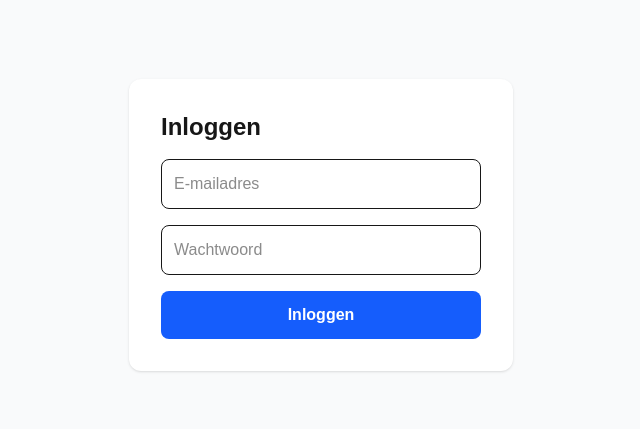
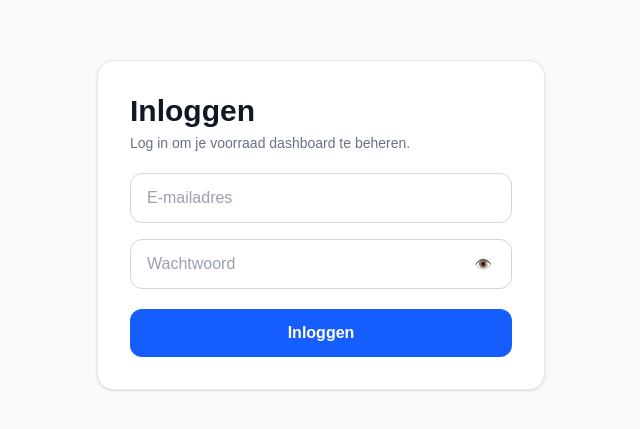
Before and after one commit to raymondschoonderbeek-cmd/voorraad-dashboard, a Next.js app: page /login in a window 1280 px wide. Shown: the part 175-604 px from the top of the page, without its empty margins (319-959 px from the left). Built offline with nearby package versions, Linux system fonts and the light colour scheme; no server answers.

Commit message:
inlog update

```diff
--- a/app/login/page.tsx
+++ b/app/login/page.tsx
@@ -1,4 +1,5 @@
 'use client'
+
 import { useState } from 'react'
 import { createClient } from '@/lib/supabase/client'
 import { useRouter } from 'next/navigation'
@@ -6,35 +7,87 @@ import { useRouter } from 'next/navigation'
 export default function LoginPage() {
   const [email, setEmail] = useState('')
   const [password, setPassword] = useState('')
+  const [showPassword, setShowPassword] = useState(false)
+
   const [error, setError] = useState('')
+  const [loading, setLoading] = useState(false)
+
   const router = useRouter()
   const supabase = createClient()
 
   async function handleLogin(e: React.FormEvent) {
     e.preventDefault()
+    setError('')
+    setLoading(true)
+
     const { error } = await supabase.auth.signInWithPassword({ email, password })
-    if (error) setError(error.message)
-    else router.push('/dashboard')
+
+    if (error) {
+      setError(error.message)
+      setLoading(false)
+    } else {
+      router.push('/dashboard')
+    }
   }
 
   return (
-    <div className="min-h-screen flex items-center justify-center bg-gray-50">
-      <form onSubmit={handleLogin} className="bg-white p-8 rounded-xl shadow w-96 space-y-4">
-        <h1 className="text-2xl font-bold">Inloggen</h1>
-        {error && <p className="text-red-500 text-sm">{error}</p>}
+    <div className="min-h-screen flex items-center justify-center bg-gray-50 px-4">
+      <form
+        onSubmit={handleLogin}
+        className="w-full max-w-md bg-white p-8 rounded-2xl shadow-sm border border-gray-200 space-y-5"
+      >
+        <div>
+          <h1 className="text-3xl font-bold text-gray-900">Inloggen</h1>
+          <p className="text-sm text-gray-500 mt-1">
+            Log in om je voorraad dashboard te beheren.
+          </p>
+        </div>
+
+        {error && (
+          <div className="bg-red-50 border border-red-200 text-red-600 text-sm rounded-lg p-3">
+            {error}
+          </div>
+        )}
+
+        <div className="space-y-4">
           <input
-          type="email" placeholder="E-mailadres" value={email}
+            type="email"
+            placeholder="E-mailadres"
+            value={email}
             onChange={e => setEmail(e.target.value)}
-          className="w-full border rounded-lg p-3 focus:outline-none focus:ring-2 focus:ring-blue-500"
+            required
+            className="w-full rounded-xl px-4 py-3 bg-white text-gray-900 placeholder:text-gray-400 border border-gray-300 focus:border-blue-500 focus:outline-none focus:ring-2 focus:ring-blue-500"
           />
+
+          {/* Password with toggle */}
+          <div className="relative">
             <input
-          type="password" placeholder="Wachtwoord" value={password}
+              type={showPassword ? 'text' : 'password'}
+              placeholder="Wachtwoord"
+              value={password}
               onChange={e => setPassword(e.target.value)}
-          className="w-full border rounded-lg p-3 focus:outline-none focus:ring-2 focus:ring-blue-500"
+              required
+              className="w-full rounded-xl pl-4 pr-12 py-3 bg-white text-gray-900 placeholder:text-gray-400 border border-gray-300 focus:border-blue-500 focus:outline-none focus:ring-2 focus:ring-blue-500"
             />
-        <button type="submit"
-          className="w-full bg-blue-600 text-white rounded-lg p-3 font-semibold hover:bg-blue-700">
-          Inloggen
+
+            <button
+              type="button"
+              onClick={() => setShowPassword(v => !v)}
+              className="absolute right-2 top-1/2 -translate-y-1/2 rounded-lg px-3 py-2 text-sm text-gray-600 hover:bg-gray-50"
+              aria-label={showPassword ? 'Wachtwoord verbergen' : 'Wachtwoord tonen'}
+              title={showPassword ? 'Verbergen' : 'Tonen'}
+            >
+              {showPassword ? '🙈' : '👁️'}
+            </button>
+          </div>
+        </div>
+
+        <button
+          type="submit"
+          disabled={loading}
+          className="w-full bg-blue-600 text-white rounded-xl py-3 font-semibold hover:bg-blue-700 transition disabled:opacity-60"
+        >
+          {loading ? 'Bezig met inloggen...' : 'Inloggen'}
         </button>
       </form>
     </div>
```
Lines whose indentation alone changed are shown as unchanged.
